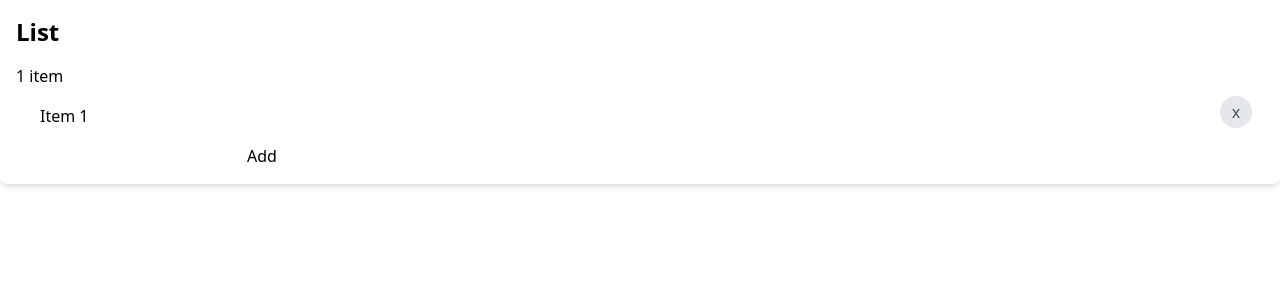
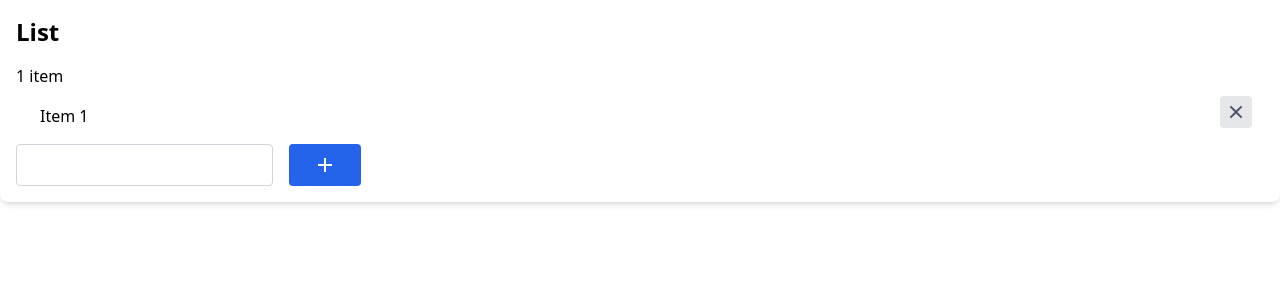
Before and after one commit to cbuchert/rajant-technical, a React (Create React App) app: page / in a window 1280 px wide. Shown: the top 300 px of the page. Built offline with nearby package versions, Linux system fonts and the light colour scheme.

Commit message:
Added animations, icons, and some additional styling.

```diff
--- a/package.json
+++ b/package.json
@@ -3,6 +3,7 @@
   "version": "0.1.0",
   "private": true,
   "dependencies": {
+    "@formkit/auto-animate": "^1.0.0-beta.6",
     "@reduxjs/toolkit": "^1.9.5",
     "@testing-library/jest-dom": "^5.16.5",
     "@testing-library/react": "^13.4.0",
@@ -13,6 +14,7 @@
     "@types/react-dom": "^18.2.4",
     "react": "^18.2.0",
     "react-dom": "^18.2.0",
+    "react-icons": "^4.8.0",
     "react-redux": "^8.0.5",
     "react-scripts": "5.0.1",
     "typescript": "^4.9.5",
--- /dev/null
+++ b/src/components/List.module.css
@@ -0,0 +1,3 @@
+.items {
+  @apply list-decimal;
+}
--- a/src/components/List.tsx
+++ b/src/components/List.tsx
@@ -1,8 +1,10 @@
+import { useAutoAnimate } from "@formkit/auto-animate/react"
 import { FC } from "react"
 import { connect } from "react-redux"
 import { ListState } from "../features/list/list-slice"
 import { ListItemType } from "../types/ListItemType"
 import { pluralize } from "../utils/pluralize"
+import styles from "./List.module.css"
 import ListItem from "./ListItem"
 
 type Props = {
@@ -10,10 +12,14 @@ type Props = {
 }
 
 const List: FC<Props> = ({ items }) => {
-  return <ol>
+  const [ animationParent ] = useAutoAnimate()
+
+  return <div>
     {items.length} {pluralize("item", items.length)}
-    {items.map((item) => <ListItem item={item} key={item.id}/>)}
-  </ol>
+    <ol className={styles.items} ref={animationParent}>
+      {items.map((item) => <ListItem item={item} key={item.id}/>)}
+    </ol>
+  </div>
 }
 
 function mapStateToProps(state: { list: ListState }) {
--- a/src/components/ListItem.module.css
+++ b/src/components/ListItem.module.css
@@ -11,7 +11,7 @@
 .button {
   @apply flex items-center justify-center;
   @apply w-8 h-8;
-  @apply rounded-full;
+  @apply rounded;
   @apply bg-gray-200 hover:bg-gray-300 active:bg-gray-400;
   @apply text-gray-600 hover:text-gray-700;
   @apply transition-colors duration-200;
--- a/src/components/ListItem.tsx
+++ b/src/components/ListItem.tsx
@@ -1,4 +1,5 @@
 import { FC } from "react"
+import { RiCloseLine } from "react-icons/ri"
 import { useAppDispatch } from "../app/hooks"
 import { ListItemType } from "../types/ListItemType"
 import styles from "./ListItem.module.css"
@@ -17,7 +18,7 @@ const ListItem: FC<Props> = ({ item }) => {
 
   return <li className={styles.item}>
     <div className={styles.item}>{item.text}</div>
-    <button className={styles.button} type={"button"} onClick={handleDelete}>x</button>
+    <button className={styles.button} type={"button"} onClick={handleDelete}><RiCloseLine className={"h-6 w-6"}/></button>
   </li>
 }
 
--- /dev/null
+++ b/src/components/NewListItem.module.css
@@ -0,0 +1,16 @@
+.container {
+  @apply flex gap-4 flex-col md:flex-row;
+}
+
+.input {
+  @apply border border-gray-300 rounded;
+  @apply px-3 py-2;
+}
+
+.submit {
+  @apply rounded;
+  @apply px-6 py-2;
+  @apply bg-blue-600 hover:bg-blue-500 active:bg-blue-700;
+  @apply text-white hover:text-blue-50;
+  @apply transition-colors duration-200;
+}
--- a/src/components/NewListItem.tsx
+++ b/src/components/NewListItem.tsx
@@ -1,7 +1,11 @@
 import { FC, FormEvent } from "react"
+import { RiAddLine } from "react-icons/ri"
+import { z } from "zod"
 import { useAppDispatch } from "../app/hooks"
+import styles from "./NewListItem.module.css"
 
 const NewListItem: FC = () => {
+  const schema = z.string().nonempty("Please enter a value")
   const dispatch = useAppDispatch()
   const handleSubmit = (e: FormEvent) => {
     e.preventDefault()
@@ -16,9 +20,9 @@ const NewListItem: FC = () => {
     })
   }
 
-  return <form onSubmit={handleSubmit}>
-    <input name={"value"} type="text"/>
-    <button type="submit">Add</button>
+  return <form onSubmit={handleSubmit} className={styles.container}>
+    <input className={styles.input} name={"value"} type="text"/>
+    <button className={styles.submit} type="submit"><RiAddLine className={"h-6 w-6"}/></button>
   </form>
 }
 
```
Also changed, not shown: 1 other file (tests, documents, lock files or other folders).
